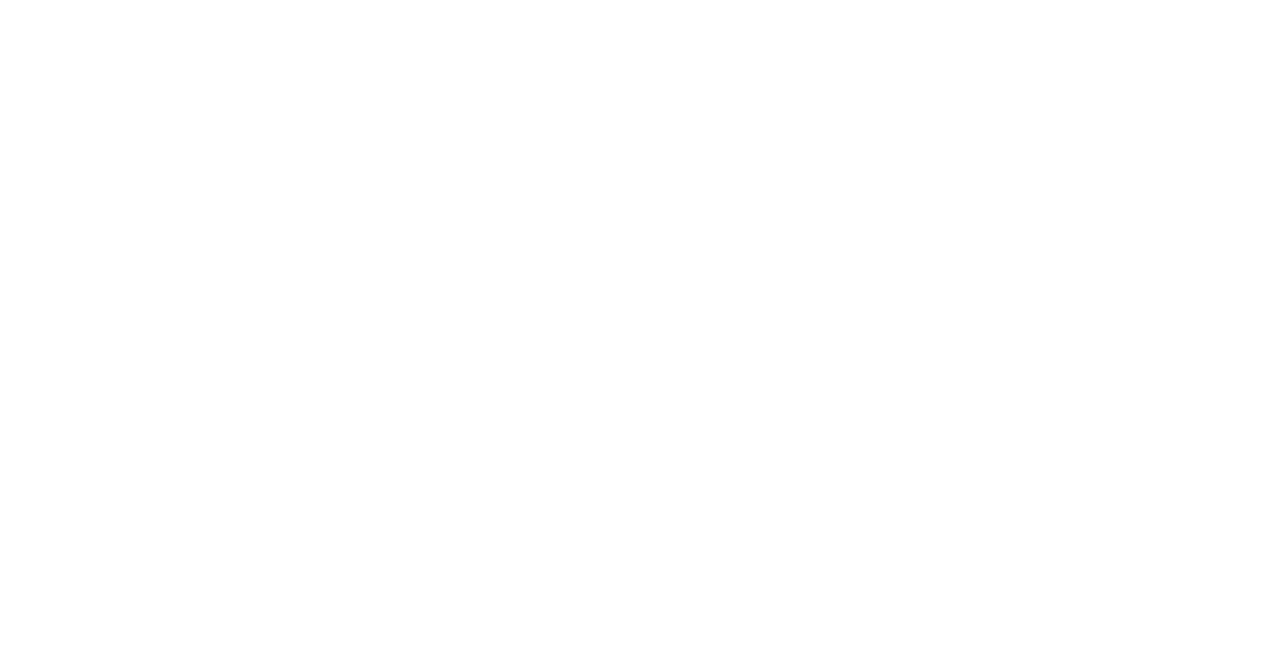
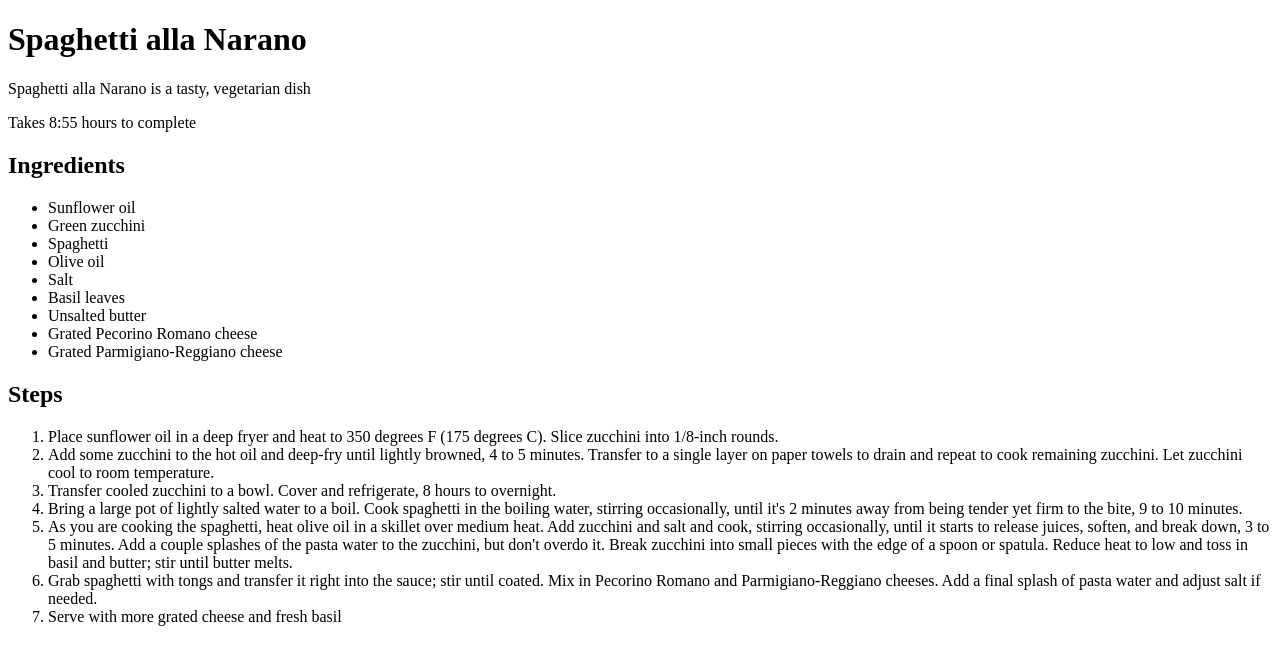
Before and after one commit to NyPa-32/odin-recipes, a plain HTML site: page recipes/spaghetti_narano.html in a window 1280 px wide. Drawn offline with Linux system fonts and the light colour scheme.

Commit message:
Finished second recipe (spaghetti_narano.html)

```diff
--- a/recipes/spaghetti_narano.html
+++ b/recipes/spaghetti_narano.html
@@ -6,6 +6,32 @@
     <title>Document</title>
 </head>
 <body>
+    <h1>Spaghetti alla Narano</h1>
+    <p>Spaghetti alla Narano is a tasty, vegetarian dish</p>
+    <p>Takes 8:55 hours to complete</p>
 
+    <h2>Ingredients</h2>
+    <ul>
+        <li>Sunflower oil</li>
+        <li>Green zucchini</li>
+        <li>Spaghetti</li>
+        <li>Olive oil</li>
+        <li>Salt</li>
+        <li>Basil leaves</li>
+        <li>Unsalted butter</li>
+        <li>Grated Pecorino Romano cheese</li>
+        <li>Grated Parmigiano-Reggiano cheese</li>
+    </ul>
+
+    <h2>Steps</h2>
+    <ol>
+        <li>Place sunflower oil in a deep fryer and heat to 350 degrees F (175 degrees C). Slice zucchini into 1/8-inch rounds.</li>
+        <li>Add some zucchini to the hot oil and deep-fry until lightly browned, 4 to 5 minutes. Transfer to a single layer on paper towels to drain and repeat to cook remaining zucchini. Let zucchini cool to room temperature.</li>
+        <li>Transfer cooled zucchini to a bowl. Cover and refrigerate, 8 hours to overnight.</li>
+        <li>Bring a large pot of lightly salted water to a boil. Cook spaghetti in the boiling water, stirring occasionally, until it's 2 minutes away from being tender yet firm to the bite, 9 to 10 minutes.</li>
+        <li>As you are cooking the spaghetti, heat olive oil in a skillet over medium heat. Add zucchini and salt and cook, stirring occasionally, until it starts to release juices, soften, and break down, 3 to 5 minutes. Add a couple splashes of the pasta water to the zucchini, but don't overdo it. Break zucchini into small pieces with the edge of a spoon or spatula. Reduce heat to low and toss in basil and butter; stir until butter melts.</li>
+        <li>Grab spaghetti with tongs and transfer it right into the sauce; stir until coated. Mix in Pecorino Romano and Parmigiano-Reggiano cheeses. Add a final splash of pasta water and adjust salt if needed.</li>
+        <li>Serve with more grated cheese and fresh basil</li>
+    </ol>
 </body>
 </html>
```
